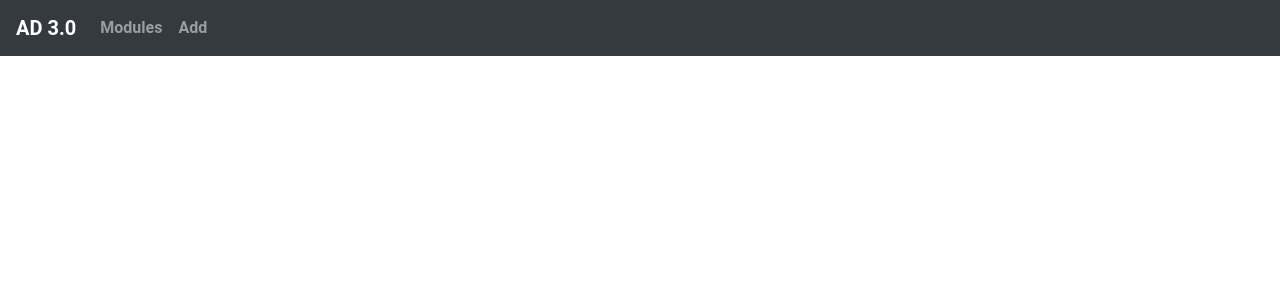
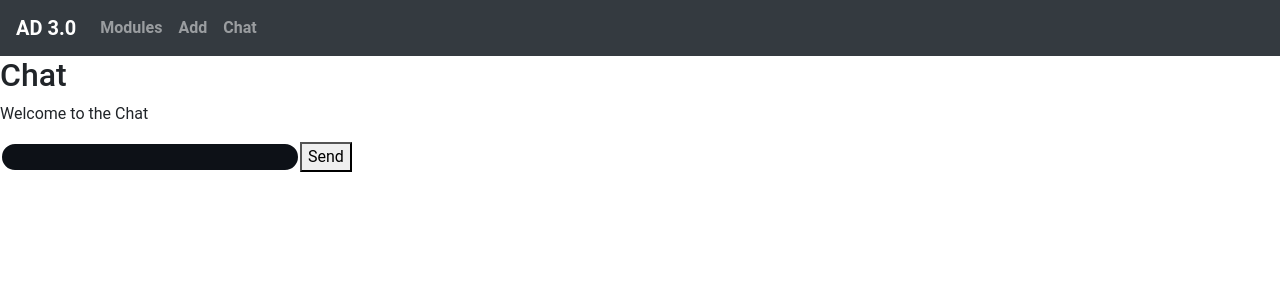
Before and after one commit to bartze/common-project-back-front, a React (Vite) app: page /chat in a window 1280 px wide. Before the commit this address had no page. Shown: the top 300 px of the page. Built offline with nearby package versions, Linux system fonts and the light colour scheme; no server answers.

Commit message:
update(chore): split chat in 2 apps

```diff
--- a/public/index.html
+++ b/public/index.html
@@ -15,8 +15,8 @@
       user's mobile device or desktop. See https://developers.google.com/web/fundamentals/web-app-manifest/
     -->
 		<link rel="manifest" href="%PUBLIC_URL%/manifest.json" />
+		<script src="socket.js"></script>
 		<!--
-			<script src="socket.js"></script>
 			Notice the use of %PUBLIC_URL% in the tags above.
       It will be replaced with the URL of the `public` folder during the build.
       Only files inside the `public` folder can be referenced from the HTML.
--- a/src/client/App.js
+++ b/src/client/App.js
@@ -6,6 +6,8 @@ import AddModule from './components/modules/add-module.component';
 import Module from './components/modules/module.component';
 import ModulesList from './components/modules/modules-list.component';
 import Dashboard from './components/dashboard/dashboard.component';
+
+import Chat from './components/chat/chat.component';
 
 class App extends Component {
 	render() {
@@ -26,6 +28,11 @@ class App extends Component {
 								Add
 							</Link>
 						</li>
+						<li className="nav-item">
+							<Link to={'/chat'} className="nav-link">
+								Chat
+							</Link>
+						</li>
 					</div>
 				</nav>
 
@@ -36,6 +43,7 @@ class App extends Component {
 						<Route path="/add" element={<AddModule />} />
 						<Route path="/modules/:id" element={<Module />} />
 						<Route path="/dashboard/" element={<Dashboard />} />
+						<Route path="/chat" element={<Chat />} />
 					</Routes>
 				</div>
 			</div>
--- /dev/null
+++ b/src/client/components/chat/chat.component.js
@@ -0,0 +1,57 @@
+import React, { Component } from 'react';
+import { withRouter } from '../../common/with-router';
+
+class Chat extends Component {
+	socketIOClientHandler() {
+		const socket = window.io('localhost:8083');
+
+		socket.on('connect', () =>
+			console.log('Connected to socket', socket.id),
+		);
+		// usar referencias de react
+		const messages = document.getElementById('messages');
+		const form = document.getElementById('form');
+		const input = document.getElementById('input');
+
+		form.addEventListener('submit', function (e) {
+			e.preventDefault();
+			if (input.value) {
+				socket.emit('chat message', input.value);
+				input.value = '';
+			}
+		});
+
+		socket.on('chat message', function (msg) {
+			// usar referencias de react
+			const item = document.createElement('li');
+			item.textContent = msg;
+			messages.appendChild(item);
+			// check scrolling in react
+			// window.scrollTo(0, document.body.scrollHeight);
+		});
+	}
+
+	componentDidMount() {
+		this.socketIOClientHandler();
+	}
+
+	render() {
+		return (
+			<div>
+				<h2>Chat</h2>
+				<p>Welcome to the Chat</p>
+
+				<ul id="messages"></ul>
+
+				<form id="form" action="">
+					<input id="input" />
+					<button>Send</button>
+				</form>
+				<script src="https://cdn.socket.io/4.5.4/socket.io.min.js"></script>
+			</div>
+		);
+	}
+}
+//<script src="/socket.io/socket.io.js"></script>
+
+export default withRouter(Chat);
```
Also changed, not shown: package.json (+9 -3 lines), src/client/chat-app/package.json (deleted, +0 -22 lines), src/client/chat-app-ia/README.md (renamed from src/client/chat-app/README.md), src/client/chat-app-ia/index.html (renamed from src/client/chat-app/index.html), src/client/chat-app-ia/llm.js (renamed from src/client/chat-app/llm.js), src/client/chat-app-ia/main.css (renamed from src/client/chat-app/main.css), src/client/chat-app-ia/main.js (renamed from src/client/chat-app/main.js), src/client/chat-app-ia/webpack.config.js (renamed from src/client/chat-app/webpack.config.js), 2 other files (tests, documents, lock files or other folders).
